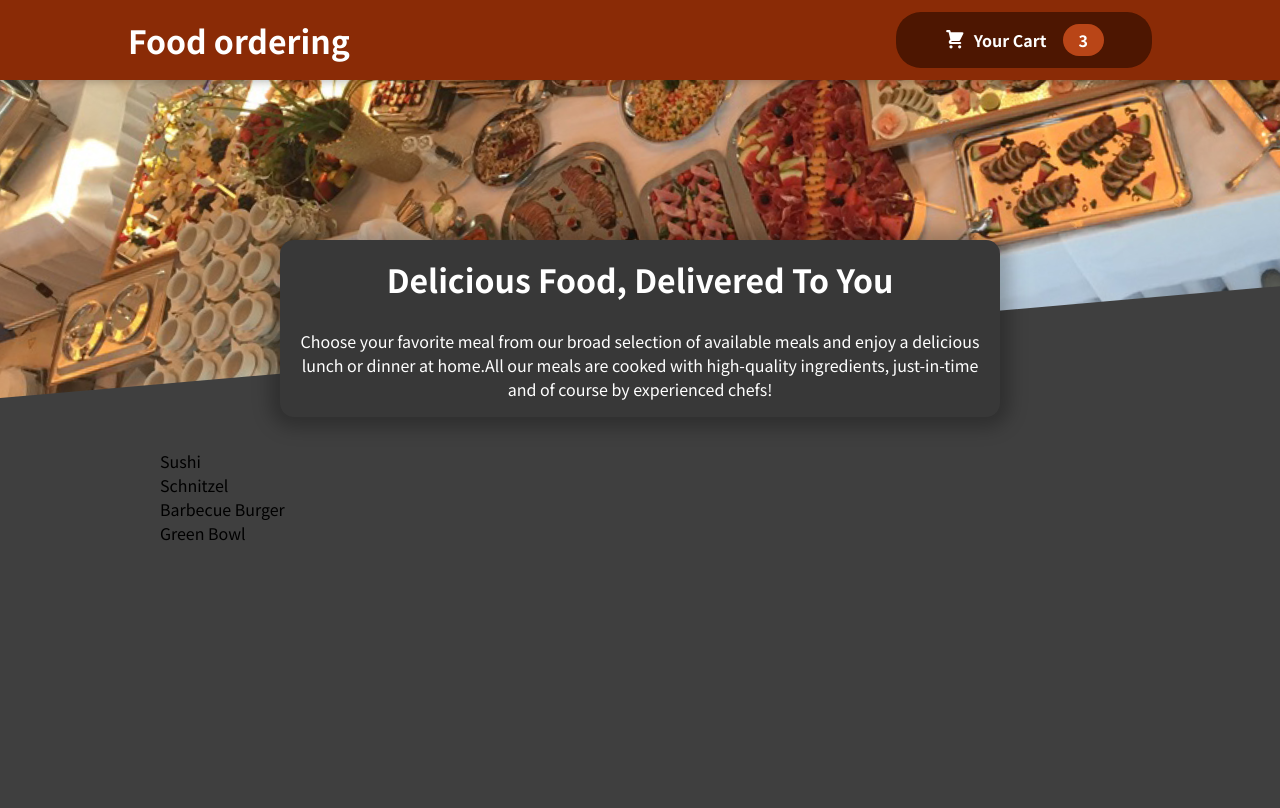
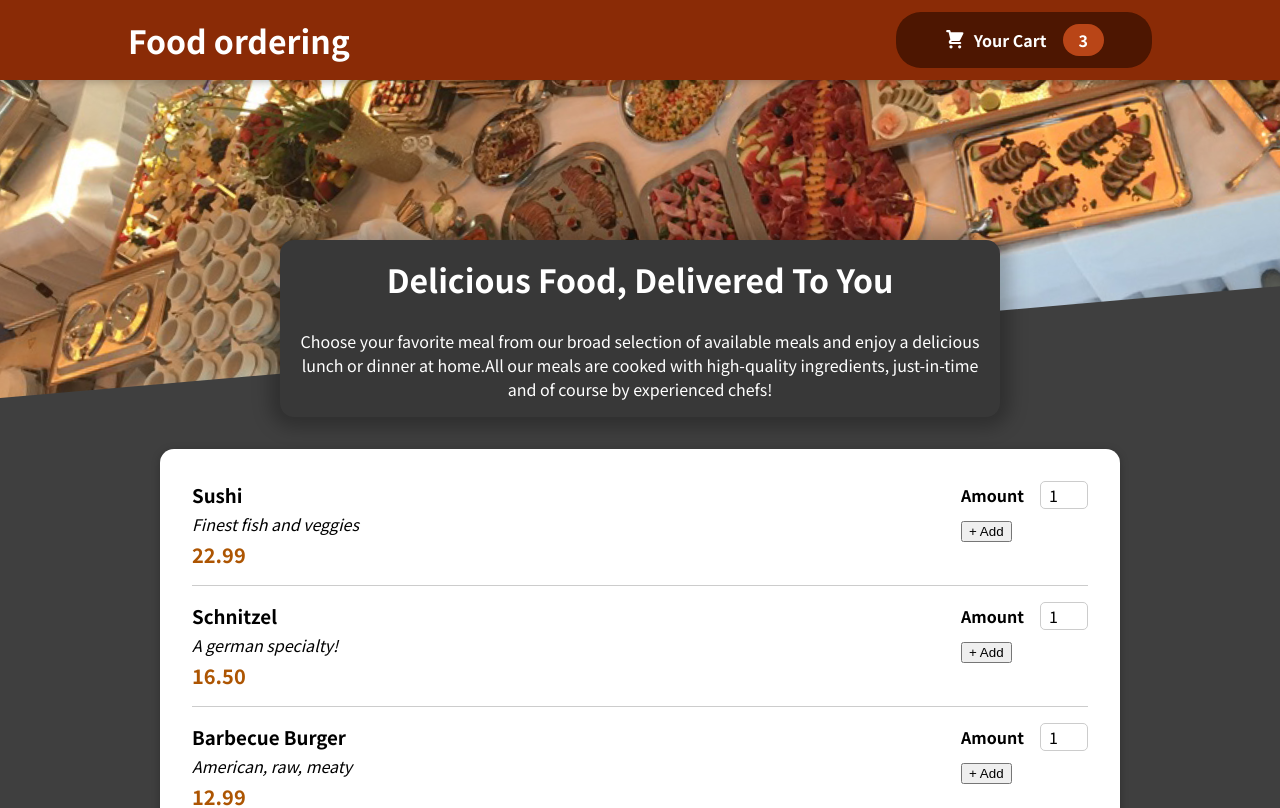
Before and after one commit to youn0808/react-food-ordering-web, a React (Create React App) app: page / in a window 1280 px wide. Shown: the top 808 px of the page. Built offline with nearby package versions, Linux system fonts and the light colour scheme.

Commit message:
adding a form

```diff
--- a/src/component/Meals/AvailableMeals.js
+++ b/src/component/Meals/AvailableMeals.js
@@ -1,5 +1,6 @@
 import classes from "./AvailableMeals.module.css";
-
+import Card from "../UI/Card";
+import MealItem from "./MealItem/MealItem";
 const DUMMY_MEALS = [
   {
     id: "m1",
@@ -28,11 +29,21 @@
 ];
 
 const AvailableMeals = (props) => {
-  const mealList = DUMMY_MEALS.map((meal) => <li>{meal.name}</li>);
+  const mealList = DUMMY_MEALS.map((meal) => (
+    <MealItem
+      name={meal.name}
+      key={meal.id}
+      id={meal.id}
+      description={meal.description}
+      price={meal.price}
+    />
+  ));
 
   return (
     <section className={classes.meals}>
-      <ul>{mealList}</ul>
+      <Card>
+        <ul>{mealList}</ul>
+      </Card>
     </section>
   );
 };
--- /dev/null
+++ b/src/component/Meals/MealItem/MealItem.js
@@ -0,0 +1,17 @@
+import classes from "./MealItem.module.css";
+import MealItemForm from "./MealItemForm";
+
+const MealItem = (props) => {
+  const price = `${props.price.toFixed(2)}`;
+  return (
+    <li className={classes.meal}>
+      <div>
+        <h3>{props.name}</h3>
+        <div className={classes.description}>{props.description}</div>
+        <div className={classes.price}>{price}</div>
+      </div>
+      <MealItemForm id={props.id} />
+    </li>
+  );
+};
+export default MealItem;
--- /dev/null
+++ b/src/component/Meals/MealItem/MealItem.module.css
@@ -0,0 +1,22 @@
+.meal {
+  display: flex;
+  justify-content: space-between;
+  margin: 1rem;
+  padding-bottom: 1rem;
+  border-bottom: 1px solid #ccc;
+}
+
+.meal h3 {
+  margin: 0 0 0.25rem 0;
+}
+
+.description {
+  font-style: italic;
+}
+
+.price {
+  margin-top: 0.25rem;
+  font-weight: bold;
+  color: #ad5502;
+  font-size: 1.25rem;
+}
--- /dev/null
+++ b/src/component/Meals/MealItem/MealItemForm.js
@@ -0,0 +1,20 @@
+import Input from "../../UI/Input";
+const MealItemForm = (props) => {
+  return (
+    <form>
+      <Input
+        label="Amount"
+        input={{
+          id: "amount_" + props.id,
+          type: "number",
+          min: "0",
+          max: "10",
+          defaultValue: "1",
+          step: "1",
+        }}
+      />
+      <button>+ Add</button>
+    </form>
+  );
+};
+export default MealItemForm;
--- /dev/null
+++ b/src/component/UI/Card.js
@@ -0,0 +1,7 @@
+import classes from "./Card.module.css";
+
+const Card = (props) => {
+  return <div className={classes.card}>{props.children}</div>;
+};
+
+export default Card;
--- /dev/null
+++ b/src/component/UI/Card.module.css
@@ -0,0 +1,6 @@
+.card {
+  padding: 1rem;
+  box-shadow: 0 2px 8px rgba(0, 0, 0, 0.25);
+  border-radius: 14px;
+  background-color: white;
+}
--- /dev/null
+++ b/src/component/UI/Input.js
@@ -0,0 +1,12 @@
+import classes from "./Input.module.css";
+
+const Input = (props) => {
+  return (
+    <div className={classes.input}>
+      <label htmlFor={props.input}>Amount</label>
+      <input {...props.input} />
+    </div>
+  );
+};
+
+export default Input;
--- /dev/null
+++ b/src/component/UI/Input.module.css
@@ -0,0 +1,18 @@
+.input {
+  display: flex;
+  align-items: center;
+  margin-bottom: 0.5rem;
+}
+
+.input label {
+  font-weight: bold;
+  margin-right: 1rem;
+}
+
+.input input {
+  width: 3rem;
+  border-radius: 5px;
+  border: 1px solid #ccc;
+  font: inherit;
+  padding-left: 0.5rem;
+}
```
